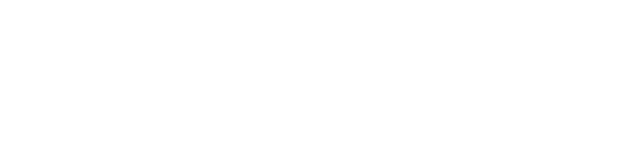
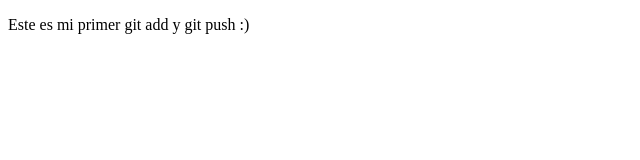
Before and after one commit to olatzgoti/demoGit, a plain HTML site: page index.html in a window 1280 px wide. Shown: the whole page, without its empty margins (0-640 px from the left). Drawn offline with Linux system fonts and the light colour scheme.

Commit message:
first commit

```diff
--- a/index.html
+++ b/index.html
@@ -6,6 +6,11 @@
     <title>Document</title>
 </head>
 <body>
+    <main>
 
+        <p>
+            Este es mi primer git add y git push :)
+        </p>
+    </main>
 </body>
 </html>
```
